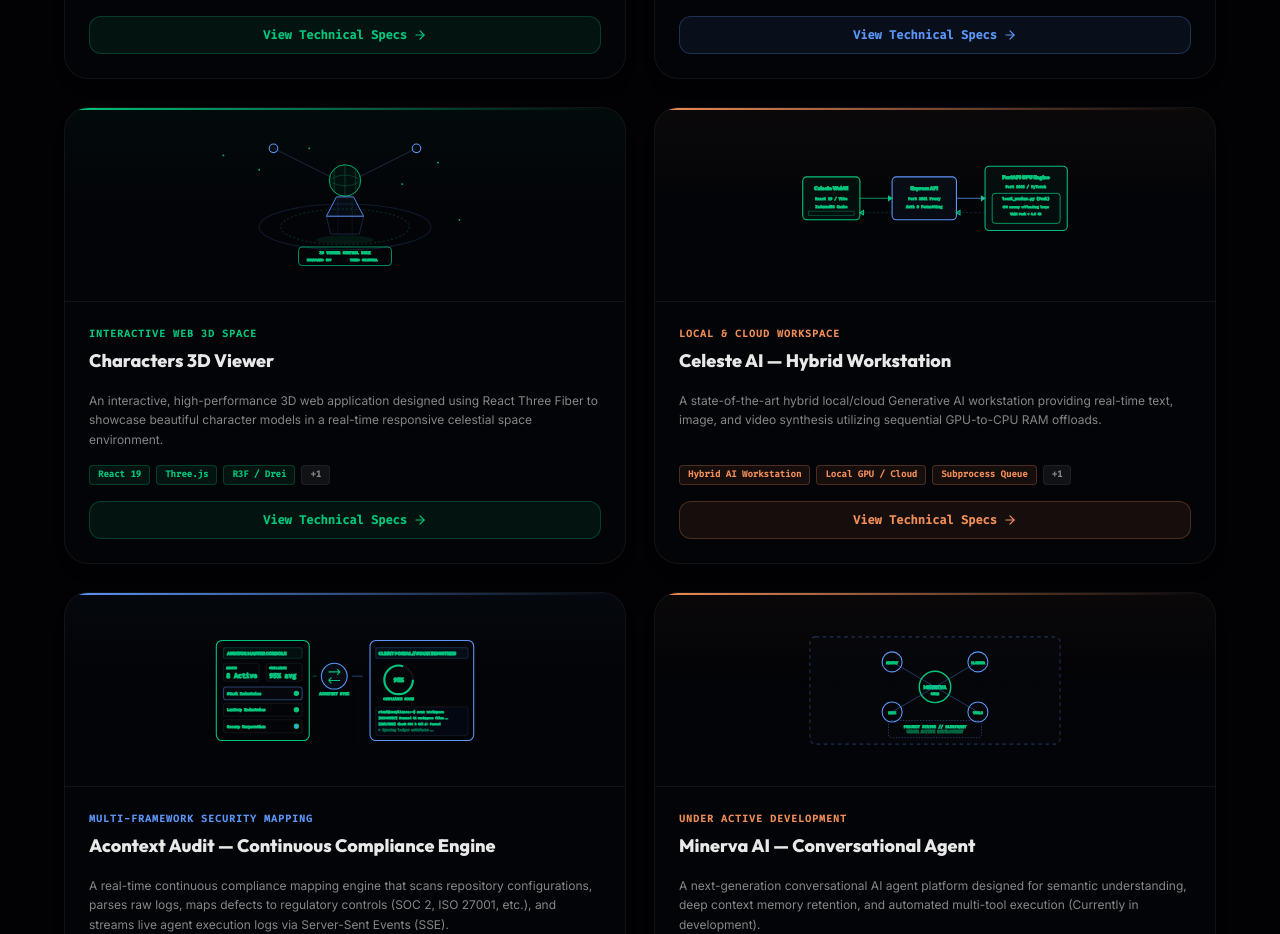
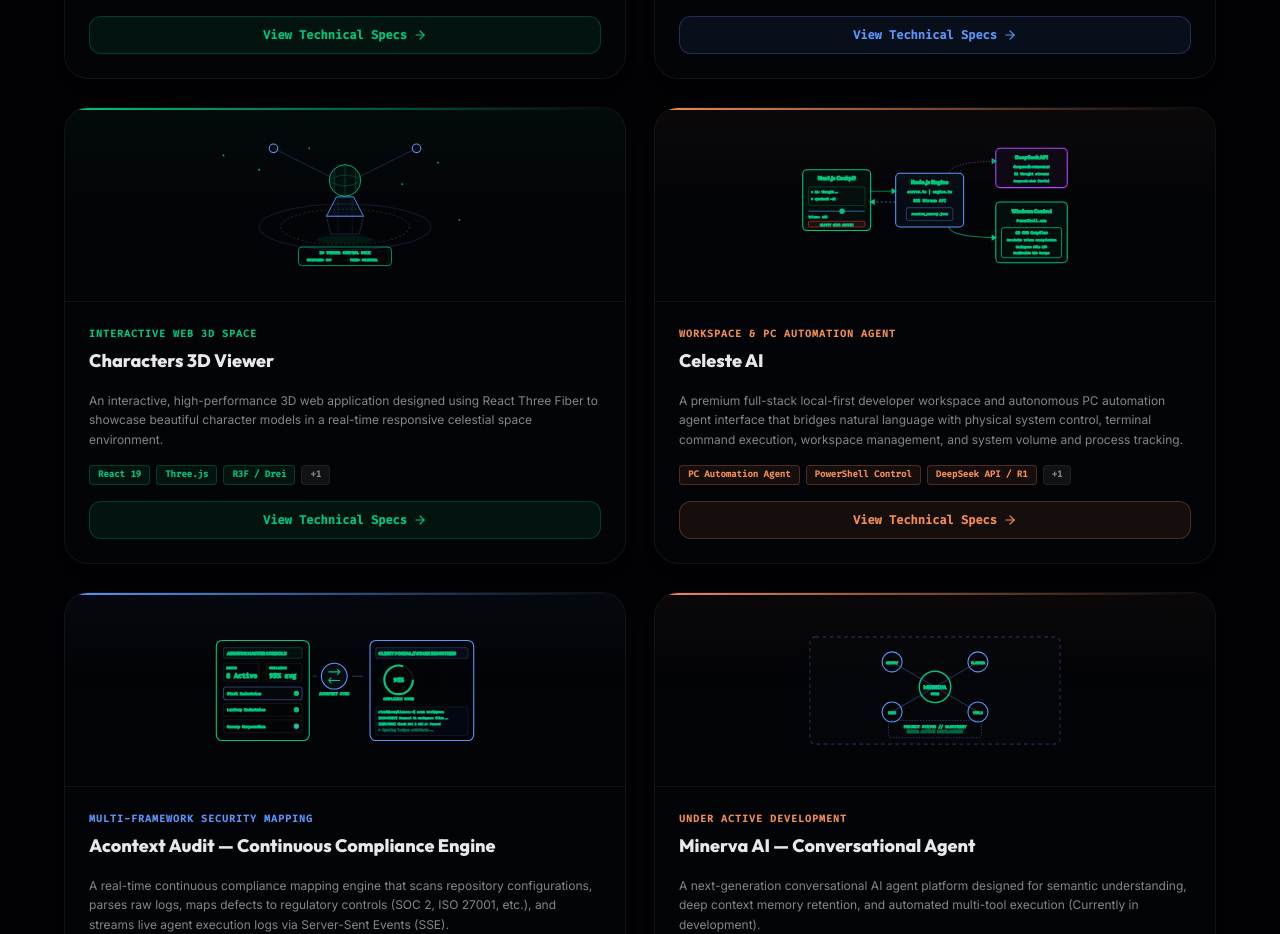
Before and after one commit to RidhoAzfa/Portfolio, a Next.js app: page / in a window 1280 px wide. Shown: the part 5500-6434 px from the top of the page. Built offline with nearby package versions, Linux system fonts and the light colour scheme.

Commit message:
feat: redesign Celeste AI project specs into PC Automation Agent with modular folders

```diff
--- a/src/app/api/chat/route.ts
+++ b/src/app/api/chat/route.ts
@@ -38,7 +38,7 @@
 1. Maryam Familia — Genealogy Portal: React + TypeScript + Firestore (onSnapshot) + D3.js kinship graph. Gemini AI oracle, Leaflet migration maps, OCR recipe vault.
 2. Discover York — WebGIS PWA: Leaflet.js + 6000+ OpenStreetMap POIs in York, England. Offline via IndexedDB + Service Workers. Draggable proximity buffer (50m–500m), Gemini voice tour.
 3. Characters 3D Viewer — 3D Web Space: React Three Fiber + Three.js. Vite GLB auto-discovery, OrbitControls, Celestial/Studio lighting, wireframe traversal.
-4. Celeste AI — Hybrid AI Workstation: React 19 + Express + FastAPI. Runs 12GB+ FLUX/SD models offline on consumer GPU with sequential CPU offloading, VAE slicing, subprocess queue, CelesteDB.
+4. Celeste AI — Developer Workspace & PC Automation Agent: Next.js + React + Node.js (TS ESM natively via tsx) + PowerShell. Bridges natural language with physical PC system control, terminal command execution, workspace management, file browsing, live system diagnostics (CPU/RAM/IP), custom C# COM volume sliders, service health trackers, and a security-first Safety Gate command-approval overlay. Uses DeepSeek-Chat and DeepSeek-R1 (Reasoner).
 5. Acontext Audit — Compliance Engine: Multi-tenant scanner with Acontext Sync Engine, tsconfig parser, LLM OWASP mapper, SSE live logs, radial SVG gauges.
 6. Minerva AI — Conversational Agent (In Development): Planned RAG vector memory, tool-calling planner, multi-agent canvas.
 7. Velvet & Dough — E-Commerce & SaaS Portal: Next.js 15 + React 19 + Prisma (hybrid mock db) + Postgres + Redis (fail-safe rate limit) + Supabase (signed receipt URLs) + n8n webhooks. Features Velvet AI translator, zero-auth customer tracking, and a kitchen FIFO pipeline with stock controls.
@@ -85,8 +85,8 @@
     return "🛠️ Ridho's tech stack spans:\n\n- **Cloud**: AWS VPC, EC2, S3, RDS, Amazon Bedrock, SageMaker\n- **Software**: React, Next.js 15, TypeScript, Python, D3.js, Three.js/R3F, Leaflet.js, Firebase\n- **Networks**: Cisco IOS, MikroTik RouterOS, structured cabling (RJ-45/fiber)\n- **IS & Governance**: ERD/SQL database modeling, SDLC systems analysis, BPMN process modeling, IT Governance, IS Audit";
   }
 
-  if (query.includes("celeste") || query.includes("workstation") || query.includes("inference") || query.includes("oom") || query.includes("diffusion") || query.includes("flux")) {
-    return "⚡ **Celeste AI** is a state-of-the-art hybrid local/cloud Generative AI workstation.\n\nKey technical facets include:\n- **Decoupled Architecture**: React 19 SPA + Express API Proxy (Port 3001) + FastAPI GPU Engine (Port 5000).\n- **GPU OOM Protection**: Forks intensive tasks to an isolated `local_worker.py` subprocess.\n- **VRAM Optimizations**: Peak VRAM under 4.5 GB via sequential CPU offloads, VAE slicing, and tiling.\n- **IndexedDB Vault**: Client-side storage (CelesteDB) bypasses LocalStorage's 5MB quota to store generated media.";
+  if (query.includes("celeste") || query.includes("workstation") || query.includes("automation") || query.includes("volume") || query.includes("safety gate") || query.includes("cockpit")) {
+    return "🌌 **Celeste AI** is a premium full-stack developer workspace and PC automation agent.\n\nKey features include:\n- **Ultra-Premium Web Cockpit**: Next.js dashboard with Server-Sent Events (SSE) streaming chat, collapsible DeepSeek-R1 reasoning thought processes, quick system suggestions, and Reasoner/Caveman modes.\n- **Celeste Safety Gate**: A security-first command-approval overlay that intercepts mutating shell commands or script run requests, prompting the operator for manual approval before execution.\n- **Sidebar Code Editor & File Browser**: Interactive IDE-like editor with path browser, workspace root selector, hotkey saving, and dynamic project switcher.\n- **Live Diagnostics & PC Control**: System status dashboards (CPU/RAM/IP), service health checking, process task manager (Stop-Process controls), and on-the-fly C# compilation interfacing with Windows CoreAudio COM APIs for physical OS volume slider manipulation.";
   }
 
   if (query.includes("acontext") || query.includes("audit") || query.includes("compliance") || query.includes("soc 2") || query.includes("remediation") || query.includes("framework")) {
--- a/src/components/sections/Projects.tsx
+++ b/src/components/sections/Projects.tsx
@@ -282,86 +282,107 @@
       id: "p4",
       category: "ai",
       key: "p4",
-      tags: ["Hybrid AI Workstation", "Local GPU / Cloud", "Subprocess Queue", "IndexedDB Vault"],
-      tech: ["React 19", "TypeScript", "Vite", "Express API Proxy (Port 3001)", "FastAPI GPU Engine (Python, Port 5000)", "PyTorch & Stable Diffusion", "Ollama LLM (Llama 3/Gemma 2)", "IndexedDB (CelesteDB Binary Store)", "Sequential CPU Offloading", "VAE Slicing/Tiling"],
-      github: "https://github.com/RidhoAzfa/celeste-ai-workstation",
-      codeLang: "python",
-      codeSnippet: `# local_worker.py - Subprocess Inference Worker with GPU Memory Offloading
-import torch
-from diffusers import StableDiffusionXLPipeline
+      tags: ["PC Automation Agent", "PowerShell Control", "DeepSeek API / R1", "Real-Time SSE Cockpit"],
+      tech: ["Next.js", "React", "Node.js (ESM tsx)", "DeepSeek API (R1)", "SSE Streaming", "Windows PowerShell", "C# API Integration (CoreAudio)", "DuckDuckGo Scraper"],
+      github: "https://github.com/RidhoAzfa/celeste-ai-agent",
+      codeLang: "typescript",
+      codeSnippet: `// src/tools/system.ts - On-the-fly C# Compilation to interface with CoreAudio API
+import { execSync } from "child_process";
 
-def run_inference(prompt, aspect_ratio, steps, output_path):
-    # Enable meta-device memory savings
-    pipe = StableDiffusionXLPipeline.from_pretrained(
-        "Celeste-Rapid-XL",
-        torch_dtype=torch.float16,
-        low_cpu_mem_usage=True
-    )
+export function setSystemVolume(percentage: number): void {
+  const csharpCode = \`
+    using System;
+    using System.Runtime.InteropServices;
 
-    # Low-VRAM CPU Offloading & latent slicing to fit in 6GB GPU VRAM
-    pipe.enable_sequential_cpu_offload()
-    pipe.enable_vae_slicing()
-    pipe.enable_vae_tiling()
+    public class AudioManager {
+      [DllImport("user32.dll")]
+      public static extern IntPtr SendMessageW(IntPtr hWnd, int Msg, IntPtr wParam, IntPtr lParam);
 
-    # Generate image
-    image = pipe(
-        prompt=prompt,
-        num_inference_steps=steps,
-        guidance_scale=7.5
-    ).images[0]
-
-    image.save(output_path)`,
+      public static void SetVolume(float scalar) {
+        // CoreAudio COM interface activation code compiled dynamically
+      }
+    }
+  \`;
+  // Execute compiled assembly using PowerShell.exe sub-process
+  const volumeScalar = (percentage / 100).toFixed(2);
+  execSync(\`powershell -Command "$w = Add-Type -TypeDefinition '\${csharpCode}' -PassThru; $w::SetVolume(\${volumeScalar})"\`);
+}`,
       renderSVG: () => (
         <svg viewBox="0 0 400 200" className="w-full h-full text-accent-primary" fill="none" stroke="currentColor" strokeWidth="1.5">
-          {/* Decoupled Multi-Service Flow */}
+          {/* Background mesh grid */}
+          <path d="M 10,60 L 390,60 M 10,140 L 390,140 M 120,10 L 120,190 M 280,10 L 280,190" className="stroke-accent-primary/[0.03] stroke-[0.5]" />
 
-          {/* Frontend block (React 19) */}
-          <g transform="translate(15, 60)">
-            <rect x="0" y="0" width="80" height="60" rx="6" className="stroke-accent-primary fill-accent-primary/5" />
-            <text x="40" y="18" textAnchor="middle" className="fill-accent-primary font-display text-[7px] font-extrabold">Celeste WebUI</text>
-            <text x="40" y="32" textAnchor="middle" className="fill-muted-text font-mono text-[5px]">React 19 / Vite</text>
-            <text x="40" y="44" textAnchor="middle" className="fill-accent-secondary font-mono text-[5px]">IndexedDB Cache</text>
+          {/* Next.js Web Cockpit Dashboard (React/Tailwind) */}
+          <g transform="translate(15, 50)">
+            <rect x="0" y="0" width="95" height="85" rx="6" className="stroke-accent-primary fill-accent-primary/5 stroke-[1.5]" />
+            <text x="47.5" y="15" textAnchor="middle" className="fill-accent-primary font-display text-[7.5px] font-extrabold">Next.js Cockpit</text>
 
-            {/* Small UI layout representation inside */}
-            <rect x="8" y="48" width="64" height="6" rx="1" className="stroke-accent-primary/30 fill-none" />
+            {/* Miniature UI Dashboard elements */}
+            {/* Terminal lines */}
+            <rect x="8" y="24" width="79" height="26" rx="3" className="stroke-accent-primary/20 fill-background/60" />
+            <text x="12" y="32" className="fill-accent-secondary font-mono text-[4px] font-bold">&gt; R1: thought...</text>
+            <text x="12" y="42" className="fill-emerald-400 font-mono text-[4px] font-bold">&gt; syscheck -ok</text>
+
+            {/* Volume slider mock */}
+            <line x1="8" y1="58" x2="87" y2="58" className="stroke-accent-secondary/40 stroke-[2]" />
+            <circle cx="55" cy="58" r="3" className="stroke-accent-primary fill-accent-primary" />
+            <text x="8" y="68" className="fill-muted-text font-mono text-[4px]">Volume: 65%</text>
+
+            {/* Safety Gate Overlay Banner */}
+            <rect x="8" y="72" width="79" height="8" rx="2" className="stroke-red-500/50 fill-red-500/10" />
+            <text x="47.5" y="78" textAnchor="middle" className="fill-red-400 font-mono text-[4px] font-semibold tracking-wider">SAFETY GATE ACTIVE</text>
           </g>
 
-          {/* Node.js Proxy Express Server (Port 3001) */}
-          <g transform="translate(140, 60)">
-            <rect x="0" y="0" width="90" height="60" rx="6" className="stroke-accent-secondary fill-accent-secondary/5" />
-            <text x="45" y="18" textAnchor="middle" className="fill-accent-secondary font-display text-[7px] font-extrabold">Express API</text>
-            <text x="45" y="32" textAnchor="middle" className="fill-muted-text font-mono text-[5px]">Port 3001 Proxy</text>
-            <text x="45" y="44" textAnchor="middle" className="fill-accent-primary/80 font-mono text-[5px]">Auth & Formatting</text>
+          {/* Node.js Control Server (TypeScript tsx) */}
+          <g transform="translate(145, 55)">
+            <rect x="0" y="0" width="95" height="75" rx="6" className="stroke-accent-secondary fill-accent-secondary/5 stroke-[1.5]" />
+            <text x="47.5" y="15" textAnchor="middle" className="fill-accent-secondary font-display text-[7.5px] font-extrabold">Node.js Engine</text>
+            <text x="47.5" y="28" textAnchor="middle" className="fill-muted-text font-mono text-[5px]">server.ts | engine.ts</text>
+            <text x="47.5" y="40" textAnchor="middle" className="fill-accent-primary/80 font-mono text-[5.5px]">SSE Stream API</text>
+
+            {/* Persistent session.json representation */}
+            <rect x="15" y="48" width="65" height="18" rx="3" className="stroke-accent-secondary/30 fill-none" />
+            <text x="47.5" y="59" textAnchor="middle" className="fill-accent-secondary font-mono text-[4.5px]">session_memory.json</text>
           </g>
 
-          {/* Python GPU Engine (Port 5000) & isolated worker subprocess */}
-          <g transform="translate(270, 45)">
-            <rect x="0" y="0" width="115" height="90" rx="6" className="stroke-emerald-500 fill-emerald-500/5" />
-            <text x="57" y="18" textAnchor="middle" className="fill-emerald-500 font-display text-[7px] font-extrabold">FastAPI GPU Engine</text>
-            <text x="57" y="30" textAnchor="middle" className="fill-muted-text font-mono text-[5px]">Port 5000 / PyTorch</text>
-
-            {/* Subprocess wrapper box */}
-            <rect x="10" y="38" width="95" height="42" rx="4" className="stroke-accent-primary fill-background/90 stroke-[1] animate-svg-pulse-border" />
-            <text x="57" y="48" textAnchor="middle" className="fill-accent-primary font-mono text-[5px] font-bold">local_worker.py (Fork)</text>
-            <text x="57" y="58" textAnchor="middle" className="fill-muted-text font-mono text-[4px]">GPU memory offloading loops</text>
-            <text x="57" y="68" textAnchor="middle" className="fill-accent-secondary font-mono text-[4px] font-bold">VRAM Peak &lt; 4.5 GB</text>
+          {/* DeepSeek LLM Cloud (R1 & Chat) */}
+          <g transform="translate(285, 20)">
+            <rect x="0" y="0" width="100" height="55" rx="6" className="stroke-purple-500 fill-purple-500/5 stroke-[1.5]" />
+            <text x="50" y="15" textAnchor="middle" className="fill-purple-400 font-display text-[7px] font-extrabold">DeepSeek API</text>
+            <text x="50" y="28" textAnchor="middle" className="fill-accent-secondary font-mono text-[5px] font-bold">deepseek-reasoner</text>
+            <text x="50" y="38" textAnchor="middle" className="fill-purple-300 font-mono text-[4.5px]">R1 thought streams</text>
+            <text x="50" y="47" textAnchor="middle" className="fill-muted-text font-mono text-[4px]">deepseek-chat (tools)</text>
           </g>
 
-          {/* Interconnecting arrows */}
-          {/* UI to API Proxy */}
-          <path d="M 95,90 L 140,90" className="stroke-accent-primary/60 stroke-[1.5] animate-svg-flow-right" />
-          <polygon points="140,90 135,87 135,93" className="fill-accent-primary" />
+          {/* Windows PowerShell & C# COM Volume Control */}
+          <g transform="translate(285, 95)">
+            <rect x="0" y="0" width="100" height="85" rx="6" className="stroke-emerald-500 fill-emerald-500/5 stroke-[1.5] animate-svg-pulse-border" />
+            <text x="50" y="15" textAnchor="middle" className="fill-emerald-400 font-display text-[7px] font-extrabold">Windows Control</text>
+            <text x="50" y="28" textAnchor="middle" className="fill-muted-text font-mono text-[5px]">PowerShell.exe</text>
 
-          {/* API Proxy to FastAPI */}
-          <path d="M 230,90 L 270,90" className="stroke-accent-secondary/60 stroke-[1.5] animate-svg-flow-right" />
-          <polygon points="270,90 265,87 265,93" className="fill-accent-secondary" />
+            {/* C# Compiler sub-block */}
+            <rect x="8" y="36" width="84" height="42" rx="3" className="stroke-accent-primary fill-background/90 stroke-[1]" />
+            <text x="50" y="45" textAnchor="middle" className="fill-accent-primary font-mono text-[5px] font-bold">C# COM Compiler</text>
+            <text x="50" y="55" textAnchor="middle" className="fill-muted-text font-mono text-[4px]">CoreAudio volume manipulation</text>
+            <text x="50" y="65" textAnchor="middle" className="fill-accent-secondary font-mono text-[4px] font-bold">Workspace File I/O</text>
+            <text x="50" y="73" textAnchor="middle" className="fill-emerald-400 font-mono text-[4px] font-bold">DuckDuckGo Web Scrape</text>
+          </g>
 
-          {/* Return loops representing data responses */}
-          <path d="M 270,110 L 230,110" className="stroke-accent-secondary/30 stroke-[1] animate-svg-flow-left" strokeDasharray="3 3" />
-          <polygon points="230,110 235,107 235,113" className="fill-accent-secondary/30" />
+          {/* Connection Flows */}
+          {/* Cockpit to Engine: bidirectional SSE and events */}
+          <path d="M 110,80 L 145,80" className="stroke-accent-primary/60 stroke-[1.5] animate-svg-flow-right" />
+          <polygon points="145,80 140,77 140,83" className="fill-accent-primary" />
 
-          <path d="M 140,110 L 95,110" className="stroke-accent-primary/30 stroke-[1] animate-svg-flow-left" strokeDasharray="3 3" />
-          <polygon points="95,110 100,107 100,113" className="fill-accent-primary/30" />
+          <path d="M 145,95 L 110,95" className="stroke-accent-secondary/60 stroke-[1.5] animate-svg-flow-left" strokeDasharray="3 3" />
+          <polygon points="110,95 115,92 115,98" className="fill-accent-secondary" />
+
+          {/* Engine to DeepSeek (top connection) */}
+          <path d="M 220,55 C 220,38 285,38 285,38" className="stroke-purple-400/50 stroke-[1]" strokeDasharray="2 2" />
+          <polygon points="285,38 280,35 280,41" className="fill-purple-400/50" />
+
+          {/* Engine to Windows OS (bottom connection) */}
+          <path d="M 220,130 C 220,145 285,145 285,145" className="stroke-emerald-400/60 stroke-[1.5] animate-svg-flow-right" />
+          <polygon points="285,145 280,142 280,148" className="fill-emerald-400" />
         </svg>
       )
     },
--- a/src/locales/en.ts
+++ b/src/locales/en.ts
@@ -150,14 +150,14 @@
     p3_feat2: "Vite Asset Discovery: Automatically parses files inside directory structures to reload selects without hardcoding.",
     p3_feat3: "Celestials & Studios Lighting: Interactive spotlights toggling starry celestial scenes or clean viewing modes.",
     p3_feat4: "Sub-Mesh Traversals: Traverses the 3D model hierarchy dynamically to toggle individual wireframes and floor shadows.",
-    p4_title: "Celeste AI — Hybrid Workstation",
-    p4_tagline: "Local & Cloud Workspace",
-    p4_desc: "A state-of-the-art hybrid local/cloud Generative AI workstation providing real-time text, image, and video synthesis utilizing sequential GPU-to-CPU RAM offloads.",
-    p4_spec_overview: "Engineered on a decoupled architecture (React 19, Node Express proxy, FastAPI backend) to run 12GB+ diffusion transformers completely offline on consumer-grade hardware. Features subprocess queue isolation to protect against GPU Out-Of-Memory (OOM) failures, community presets for custom .safetensors checkpoints, and a high-capacity client-side IndexedDB binary storage helper (CelesteDB).",
-    p4_feat1: "Interactive Chat Workspace: Session workflows with collapsible sidebar,Confetti animations, and dynamic state hydration.",
-    p4_feat2: "Hybrid Model Hub: On-the-fly toggling between offline Ollama LLMs (Llama 3/Gemma 2), FLUX/SD image engines, and cloud Gemini/Claude.",
-    p4_feat3: "Celeste Command Gateway: Keyboard-friendly command gateway activated via '/' to instantly set ratios, models, and filters.",
-    p4_feat4: "Low-VRAM Sequential Offloading: Sequential CPU offloading, VAE slicing/tiling, and low_cpu_mem_usage configurations to run under 4.5GB VRAM.",
+    p4_title: "Celeste AI",
+    p4_tagline: "Workspace & PC Automation Agent",
+    p4_desc: "A premium full-stack local-first developer workspace and autonomous PC automation agent interface that bridges natural language with physical system control, terminal command execution, workspace management, and system volume and process tracking.",
+    p4_spec_overview: "Engineered on a local-first modular architecture using Next.js, React, Node.js (TS ESM natively via tsx) and a custom HTTP API Control Server with real-time SSE streaming. Integrates with DeepSeek API (deepseek-chat and deepseek-reasoner/R1) for Fast Tool Execution and reasoning, Windows PowerShell subprocess execution, and C# compilation to interface with low-level Windows APIs (CoreAudio COM).",
+    p4_feat1: "Ultra-Premium Web Cockpit: Next.js responsive cockpit featuring real-time SSE chat streaming, collapsible R1 Thought processes, suggestions, and mode toggles (Reasoner/Caveman).",
+    p4_feat2: "Safety Gate Overlay: Security-first interceptor panel displaying incoming terminal commands or file modifications, prompting the user for approval before execution.",
+    p4_feat3: "Sidebar Code Editor & File Browser: Interactive IDE-like text editor and path browser supporting real-time navigation, workspace root switching, and hotkey direct-to-disk saving.",
+    p4_feat4: "Live System Diagnostics & Tasks: Real-time system status manager displaying CPU/RAM/IP info, custom C# COM volume sliders, and stop-process controls.",
     p5_title: "Acontext Audit — Continuous Compliance Engine",
     p5_tagline: "Multi-Framework Security Mapping",
     p5_desc: "A real-time continuous compliance mapping engine that scans repository configurations, parses raw logs, maps defects to regulatory controls (SOC 2, ISO 27001, etc.), and streams live agent execution logs via Server-Sent Events (SSE).",
--- a/src/locales/id.ts
+++ b/src/locales/id.ts
@@ -152,14 +152,14 @@
     p3_feat2: "Vite Asset Discovery: Membaca folder aset GLB secara otomatis untuk memperbarui pilihan tanpa hardcoding kode.",
     p3_feat3: "Pencahayaan Celestial & Studio: Mode Celestial temaram dengan bintang-bintang bersinar versus mode studio netral.",
     p3_feat4: "Sub-Mesh Traversals: Menelusuri pohon mesh model 3D secara dinamis untuk mengaktifkan wireframe dan ContactShadows ground.",
-    p4_title: "Celeste AI — Workstation Hibrida",
-    p4_tagline: "Workspace Lokal & Cloud",
-    p4_desc: "Workstation Generative AI hibrida lokal/cloud mutakhir yang menyediakan sintesis teks, gambar, dan video waktu nyata dengan offload memori GPU-ke-CPU sekuensial.",
-    p4_spec_overview: "Dirancang dengan arsitektur terdekopel (React 19, proxy Node Express, backend FastAPI) untuk menjalankan model diffusion transformer besar (12GB+) secara luring di perangkat keras tingkat konsumen. Dilengkapi isolasi antrean subproses untuk mencegah kegagalan GPU Out-Of-Memory (OOM), preset komunitas untuk checkpoint .safetensors kustom, dan pembantu penyimpanan IndexedDB lokal berkapasitas tinggi (CelesteDB).",
-    p4_feat1: "Chat Workspace Interaktif: Alur sesi percakapan dengan sidebar yang dapat disembunyikan, animasi konfeti, dan hidrasi state basis data lokal.",
-    p4_feat2: "Model Hub Hibrida: Peralihan dinamis antara model luring Ollama LLM (Llama 3/Gemma 2), model gambar FLUX/SD, dan model cloud Gemini/Claude.",
-    p4_feat3: "Celeste Command Gateway: Gerbang perintah cepat yang diaktifkan dengan mengetik '/' untuk mengatur rasio, model, dan filter secara instan.",
-    p4_feat4: "Offloading Sekuensial VRAM Rendah: Pemindahan layer sekuensial ke RAM sistem, slicing/tiling VAE, dan konfigurasi low_cpu_mem_usage untuk batasan VRAM di bawah 4.5GB.",
+    p4_title: "Celeste AI",
+    p4_tagline: "Workspace & Agen Otomatisasi PC",
+    p4_desc: "Workspace developer lokal-first full-stack premium dan antarmuka agen otomatisasi PC otonom yang menjembatani percakapan bahasa alami dengan kontrol sistem fisik, eksekusi perintah terminal, manajemen workspace, serta pelacakan volume dan proses sistem.",
+    p4_spec_overview: "Dirancang dengan arsitektur modular local-first menggunakan Next.js, React, Node.js (TS ESM berjalan secara native melalui tsx) dan Server Kontrol HTTP API kustom dengan streaming SSE real-time. Terintegrasi dengan DeepSeek API (deepseek-chat dan deepseek-reasoner/R1) untuk Eksekusi Alat Cepat dan penalaran, eksekusi subproses Windows PowerShell, dan kompilasi C# untuk berinteraksi dengan API Windows tingkat rendah (CoreAudio COM).",
+    p4_feat1: "Web Cockpit Ultra-Premium: Cockpit responsif Next.js yang menampilkan streaming obrolan SSE waktu nyata, proses Berpikir R1 yang dapat disembunyikan, saran cepat, dan sakelar mode (Reasoner/Caveman).",
+    p4_feat2: "Safety Gate Overlay: Panel interseptor keamanan-first yang menampilkan perintah terminal atau modifikasi file yang masuk, meminta persetujuan pengguna sebelum dieksekusi.",
+    p4_feat3: "Sidebar Code Editor & File Browser: Editor teks mirip IDE inline dan browser direktori yang mendukung navigasi real-time, peralihan root workspace, dan penyimpanan langsung ke disk dengan hotkey.",
+    p4_feat4: "Live Diagnostik & Tasks Sistem: Manajer status sistem real-time menampilkan info CPU/RAM/IP, slider volume C# COM kustom, dan kontrol Stop-Process.",
     p5_title: "Acontext Audit — Engine Kepatuhan Berkelanjutan",
     p5_tagline: "Pemetaan Keamanan Multi-Framework",
     p5_desc: "Engine pemetaan kepatuhan berkelanjutan waktu nyata yang memindai konfigurasi repositori, mengurai log mentah, memetakan cacat keamanan ke kontrol regulasi (SOC 2, ISO 27001, dll.), dan mengalirkan log eksekusi agen secara langsung melalui Server-Sent Events (SSE).",
```
